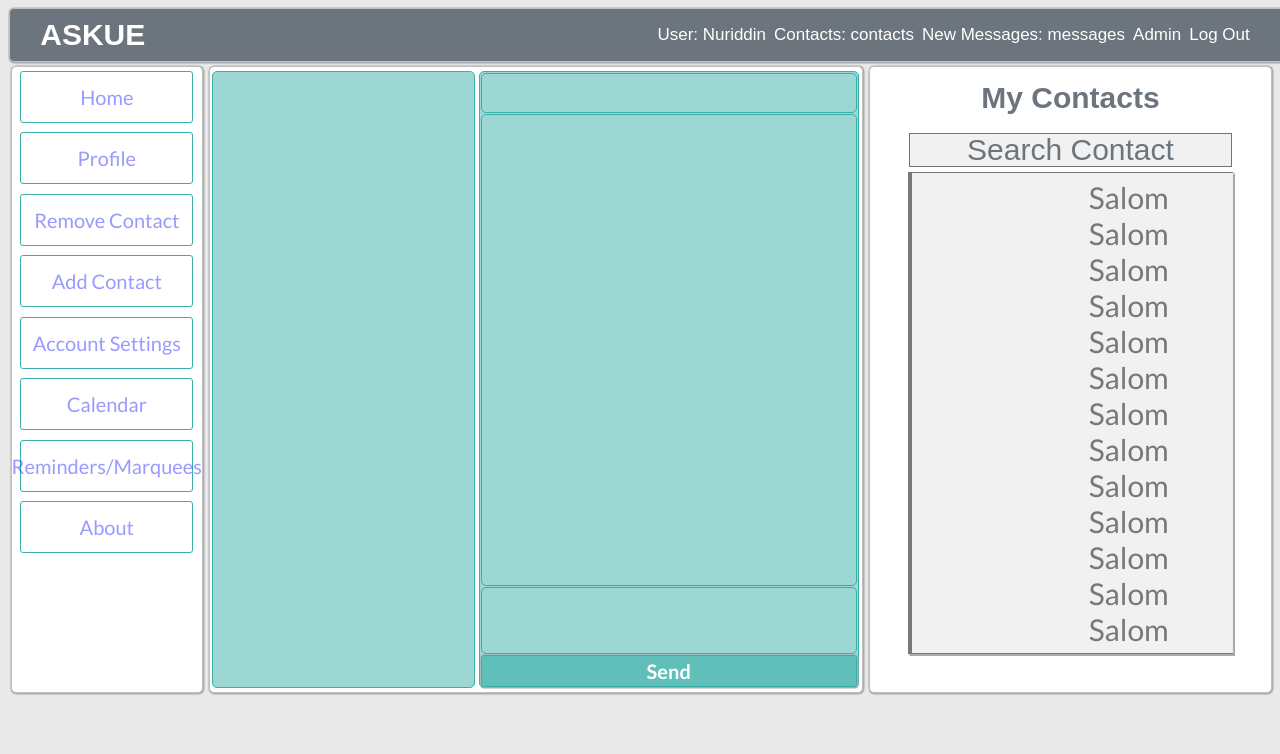
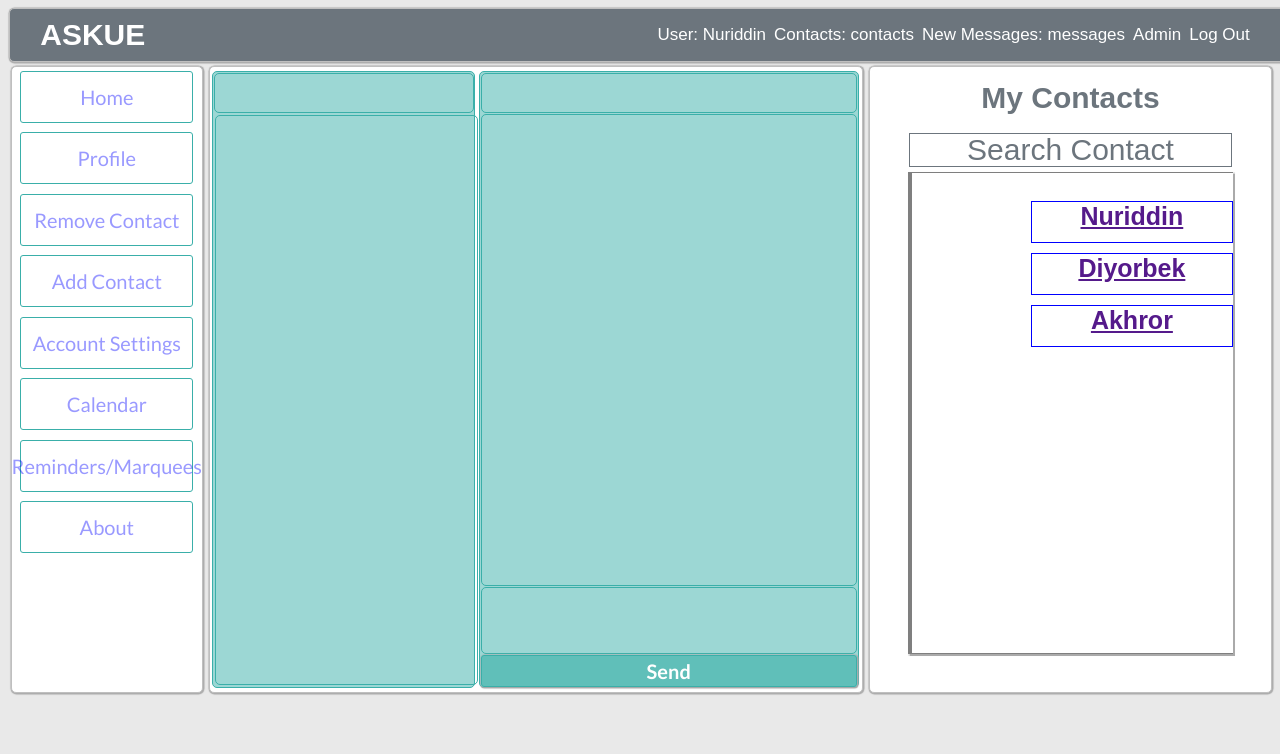
Before and after one commit to nuriddin1997/askue_project, a Django app: page /chatting-home/ in a window 1280 px wide. Shown: the top 754 px of the page. Run offline with Django 3.2, Linux system fonts and the light colour scheme; a user stored in the database is signed in; data comes from the database, SQL or seed files in the repository; both versions use the stored data as it was after the commit.

Commit message:
one-contact ited is added to show contacts

```diff
--- a/askue_venv/src/Project/views.py
+++ b/askue_venv/src/Project/views.py
@@ -8,4 +8,5 @@ def welcome_page(request):
         "page_title": "Welcome",
         "scroll": "Thanks to my father Nuriddin! He created me.",
     }
+
     return render(request, template_name, context)
--- a/askue_venv/src/chatting/templates/chatting/home.html
+++ b/askue_venv/src/chatting/templates/chatting/home.html
@@ -36,7 +36,10 @@
             <a class="menu-button" href="http://">About</a>
         </div>
         <div class="chat-bar">
-            <div class="chat_name"></div>
+            <div class="chat_name">
+                <div class="chat_name_search"></div>
+                <div class="chat_name_list"></div>
+            </div>
 
             <div class="chat_window">
                 <div class="chat_room_name"></div>
@@ -52,15 +55,13 @@
 
 
             <div class="scroll-div">
-                <div class="scroll-object">
-                    Salom<br>Salom<br>Salom<br>Salom<br>Salom<br>Salom<br>Salom<br>Salom<br>Salom<br>Salom<br> Salom
-                    <br>Salom<br>Salom<br>Salom<br>Salom<br>Salom<br>Salom<br>Salom<br>Salom<br>Salom<br> Salom
-                    <br>Salom<br>Salom<br>Salom<br>Salom<br>Salom<br>Salom<br>Salom<br>Salom<br>Salom<br> Salom
-                    <br>Salom<br>Salom<br>Salom<br>Salom<br>Salom<br>Salom<br>Salom<br>Salom<br>Salom<br> Salom
-                    <br>Salom<br>Salom<br>Salom<br>Salom<br>Salom<br>Salom<br>Salom<br>Salom<br>Salom<br>
 
+                <ul>
+                    {% for contact_name in contact_names %}
+                    <div class="one-contact">
+                        <a href="">{{contact_name.username}}</a><br></div>{%endfor%}
+                </ul>
 
-                </div>
             </div>
         </div>
     </div>
--- a/askue_venv/src/chatting/views.py
+++ b/askue_venv/src/chatting/views.py
@@ -1,12 +1,21 @@
 from django.shortcuts import render, redirect
+from django.contrib.auth.models import User
 
 # Create your views here.
 def home(request):
+    contact_names = User.objects.all()
+    # for contact_item in contacts_name:
+    #     print(contact_item.username)
+
+    # print(contacts_name)
+    # print(type(contact_item))
     template_name = "chatting/home.html"
     context = {
+        "contact_names": contact_names,
         "page_name": "ASKUE",
         "page_title": "Home",
     }
+
     if not request.user.id == None:
         return render(request, template_name, context)
     #     return redirect("login")
--- a/askue_venv/src/static/css/chat.css
+++ b/askue_venv/src/static/css/chat.css
@@ -1,4 +1,5 @@
 .chat_name {
+    flex-direction: column;
     border-radius: 5px;
     background-color: rgba(58, 175, 169, 0.5);
     justify-content: center;
@@ -6,9 +7,28 @@
     width: 40%;
     height: 615px;
     border: 1px solid blue;
+    border: 1px solid rgb(58, 175, 169);
+}
+
+.chat_name_list {
+    border-radius: 5px;
+    justify-content: center;
+    margin: 2px;
+    width: 100%;
+    height: 568px;
+    border: 1px solid blue;
     overflow: hidden;
     overflow-y: scroll;
     border: 1px solid rgb(58, 175, 169);
+}
+
+.chat_name_search {
+    border-radius: 5px;
+    margin: 1px;
+    width: 99%;
+    height: 38px;
+    border: 1px solid rgb(58, 175, 169);
+    overflow: hidden;
 }
 
 .chat_window {
--- a/askue_venv/src/static/css/main.css
+++ b/askue_venv/src/static/css/main.css
@@ -506,7 +506,7 @@ body {
     width: 80%;
     margin: 5px;
     border: 1px solid;
-    background-color: #f1f1f1;
+    background-color: white;
 }
 
 .scroll-div {
@@ -520,15 +520,7 @@ body {
     height: 480px;
     overflow: hidden;
     overflow-y: scroll;
-    background-color: #f1f1f1;
-}
-
-.scroll-object {
-    margin-top: 6px;
-    margin-right: 20%;
-    color: rgba(0, 0, 0, 0.5);
-    font-family: Lato, sans-serif;
-    font-size: 30px;
+    background-color: white;
 }
 
 .contact-header {
@@ -544,3 +536,18 @@ body {
     width: 98%;
     margin: 15px;
 }
+
+.one-contact {
+    margin-top: 10px;
+    text-decoration: none;
+    color: blue;
+    height: 40px;
+    width: 200px;
+    font-size: 25px;
+    font-weight: bold;
+    font-family: Arial, Helvetica, sans-serif;
+    border: 1px solid;
+    border-bottom: 1px solid;
+    text-align: center;
+    align-items: center;
+}
```
Also changed, not shown: askue_venv/src/db.sqlite3.
